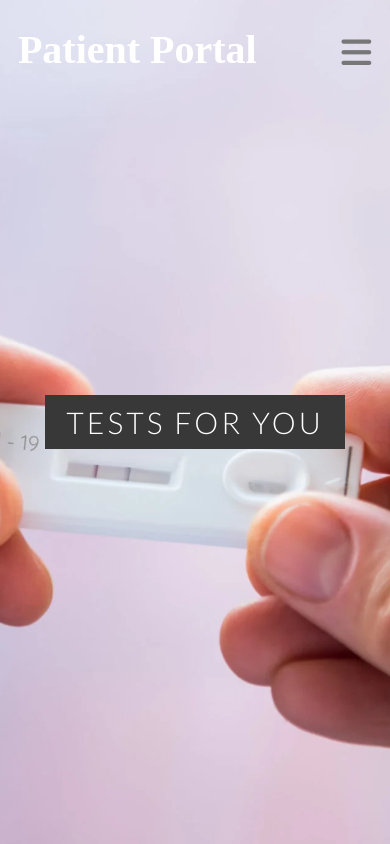
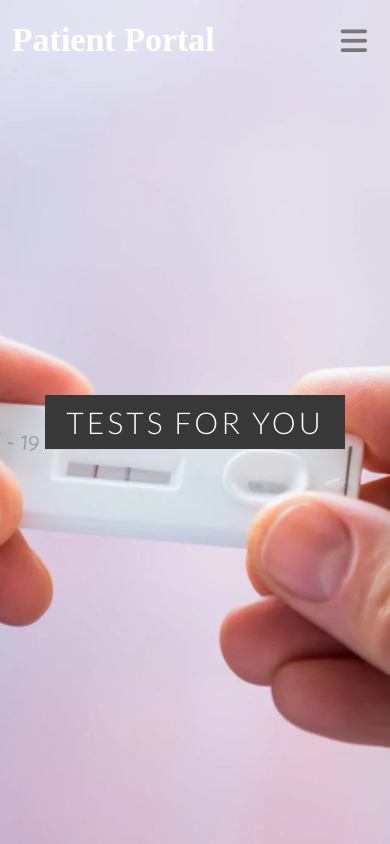
Before and after one commit to thecasualpenguin/PatientPortal, a React (Create React App) app in the folder client/: page / in a window 390 px wide. Shown: the top 844 px of the page. Built offline with nearby package versions, Linux system fonts and the light colour scheme; a web font is replaced by a local one.

Commit message:
quick fix on responsive homepage

```diff
--- a/client/src/components/navigation/TopNavbar.css
+++ b/client/src/components/navigation/TopNavbar.css
@@ -9,7 +9,7 @@
 }
 
 h1 {
-  font-size: 2.5rem;
+  font-size: 2.0rem;
 }
 
 .NavbarItems {
@@ -18,7 +18,7 @@ h1 {
   display: flex;
   justify-content: center;
   align-items: center;
-  font-size: 1.2rem;
+  font-size: 1.0rem;
 
 }
 
@@ -35,7 +35,7 @@ h1 {
 
 .fa-custom-style {
   margin-left: 0.6rem;
-  font-size: 1.7rem;
+  font-size: 1.5rem;
 }
 
 .nav-menu-old {
@@ -97,7 +97,7 @@ h1 {
   display: none;
 }
 
-@media screen and (max-width: 1000px) {
+@media screen and (max-width: 1080px) {
   .nav-menu {
     display: flex;
     flex-direction: column;
@@ -143,7 +143,7 @@ h1 {
     position: absolute;
     top: 0;
     right: 0;
-    transform: translate(-80%, 33%);
+    transform: translate(-60%, 13%);
     font-size: 1.8rem;
   }
 
@@ -156,13 +156,13 @@ h1 {
   }
 }
 
-@media screen and (max-width: 535px) {
+@media screen and (max-width: 550px) {
   .navbar-logo {
     display: block;
     position: absolute;
     top: 0;
     right: 0;
-    transform: scale(0.80) translate(-5%, 40%);
+    transform: scale(0.85) translate(-3%, 40%);
   }
 
   .fa-briefcase-medical {
@@ -177,7 +177,7 @@ h1 {
     position: absolute;
     top: 0;
     right: 0;
-    transform: translate(-45%, 33%);
+    transform: translate(-60%, 13%);
   }
 
   .nav-menu {
```
